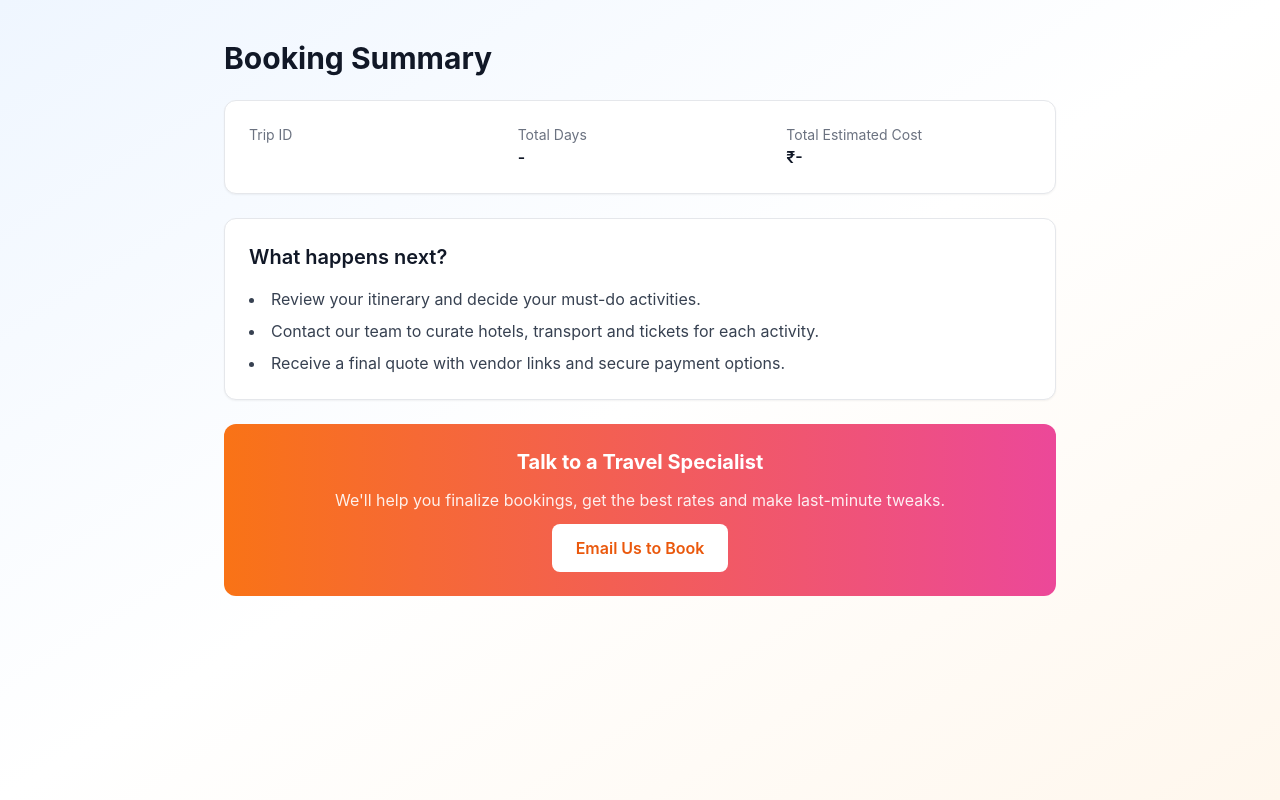
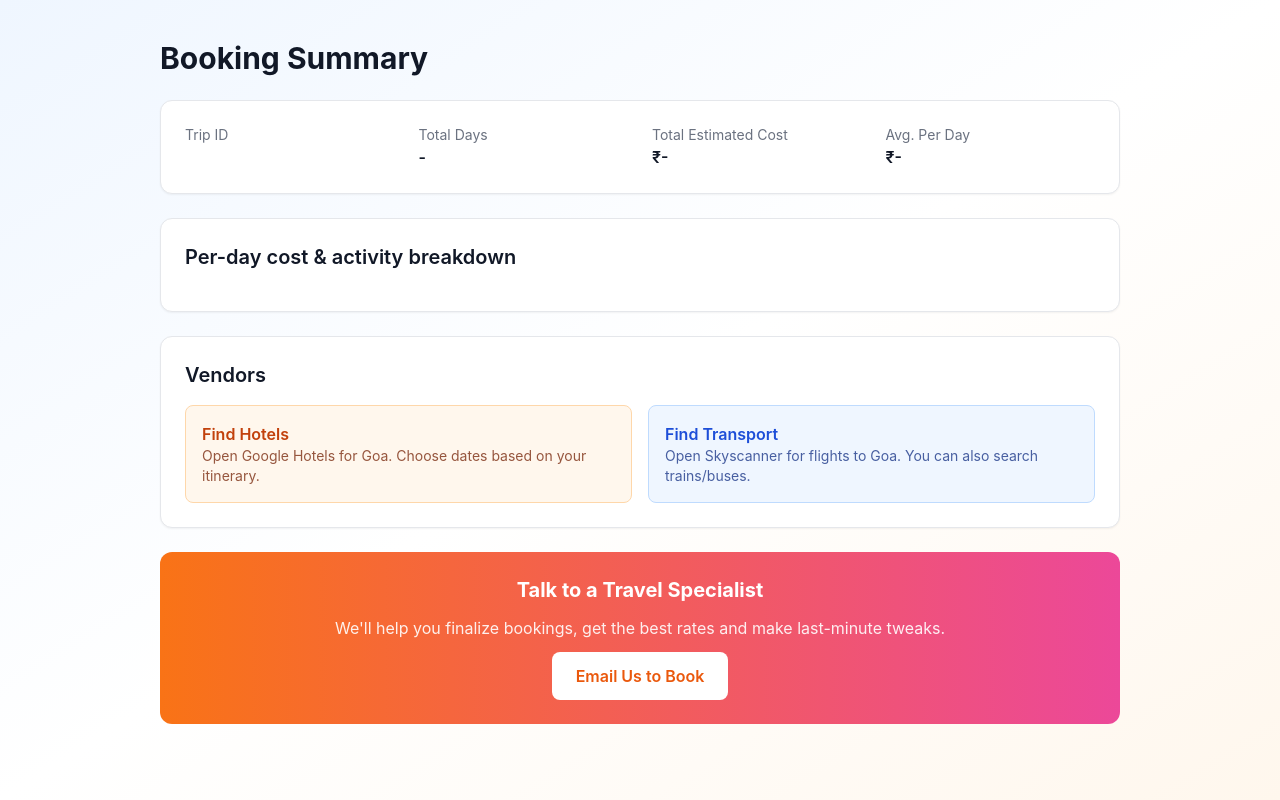
Before and after one commit to vamsitatiparthi/goa-guide, a Next.js app in the folder frontend/: page /booking in a window 1280 px wide. Built offline with nearby package versions, Linux system fonts and the light colour scheme.

Commit message:
feat(booking): per-day breakdown and vendor stubs; wire start-booking

```diff
--- a/frontend/pages/booking.tsx
+++ b/frontend/pages/booking.tsx
@@ -1,5 +1,12 @@
 import { useEffect, useMemo, useState } from 'react'
 import { useRouter } from 'next/router'
+
+type DayBreakdown = {
+  day: number
+  date: string
+  activitiesCount: number
+  estimatedCost: number
+}
 
 export default function Booking() {
   const router = useRouter()
@@ -19,22 +26,34 @@ export default function Booking() {
     if (!itinerary) return null
     const days = itinerary.itinerary?.length || 0
     const total = itinerary.total_cost || 0
+    const perDay: DayBreakdown[] = (itinerary.itinerary || []).map((d: any) => ({
+      day: d.day,
+      date: d.date,
+      activitiesCount: (d.activities || []).length,
+      estimatedCost: d.estimated_cost || 0,
+    }))
+    const avgPerDay = days ? Math.round(total / days) : 0
     return {
       days,
       total,
+      perDay,
+      avgPerDay,
     }
   }, [itinerary])
 
+  const hotelUrl = 'https://www.google.com/travel/hotels/Goa'
+  const transportUrl = 'https://www.skyscanner.co.in/transport/flights-to/goa/'
+
   return (
     <div className="min-h-screen bg-gradient-to-br from-blue-50 via-white to-orange-50">
-      <div className="max-w-4xl mx-auto px-4 sm:px-6 lg:px-8 py-10">
+      <div className="max-w-5xl mx-auto px-4 sm:px-6 lg:px-8 py-10">
         <h1 className="text-3xl font-bold text-gray-900 mb-6">Booking Summary</h1>
 
         <div className="bg-white p-6 rounded-xl shadow-sm border mb-6">
-          <div className="grid grid-cols-1 md:grid-cols-3 gap-6">
+          <div className="grid grid-cols-1 md:grid-cols-4 gap-6">
             <div>
               <div className="text-gray-500 text-sm">Trip ID</div>
-              <div className="font-semibold">{tripId}</div>
+              <div className="font-semibold break-all">{tripId}</div>
             </div>
             <div>
               <div className="text-gray-500 text-sm">Total Days</div>
@@ -44,16 +63,48 @@ export default function Booking() {
               <div className="text-gray-500 text-sm">Total Estimated Cost</div>
               <div className="font-semibold">₹{summary?.total?.toLocaleString?.() ?? '-'}</div>
             </div>
+            <div>
+              <div className="text-gray-500 text-sm">Avg. Per Day</div>
+              <div className="font-semibold">₹{summary?.avgPerDay?.toLocaleString?.() ?? '-'}</div>
+            </div>
           </div>
         </div>
 
         <div className="bg-white p-6 rounded-xl shadow-sm border mb-6">
-          <h2 className="text-xl font-semibold mb-4">What happens next?</h2>
-          <ul className="list-disc list-inside text-gray-700 space-y-2">
-            <li>Review your itinerary and decide your must-do activities.</li>
-            <li>Contact our team to curate hotels, transport and tickets for each activity.</li>
-            <li>Receive a final quote with vendor links and secure payment options.</li>
-          </ul>
+          <h2 className="text-xl font-semibold mb-4">Per-day cost & activity breakdown</h2>
+          <div className="divide-y">
+            {summary?.perDay?.map((d) => (
+              <div key={d.day} className="py-3 flex items-center justify-between">
+                <div className="text-gray-800 font-medium">Day {d.day} — {new Date(d.date).toLocaleDateString()}</div>
+                <div className="text-gray-600">{d.activitiesCount} activities</div>
+                <div className="text-orange-600 font-semibold">₹{d.estimatedCost.toLocaleString()}</div>
+              </div>
+            ))}
+          </div>
+        </div>
+
+        <div className="bg-white p-6 rounded-xl shadow-sm border mb-6">
+          <h2 className="text-xl font-semibold mb-4">Vendors</h2>
+          <div className="grid grid-cols-1 md:grid-cols-2 gap-4">
+            <a
+              href={hotelUrl}
+              target="_blank"
+              rel="noreferrer"
+              className="block border rounded-lg p-4 hover:shadow transition bg-orange-50 border-orange-200"
+            >
+              <div className="font-semibold text-orange-700">Find Hotels</div>
+              <div className="text-sm text-orange-900/80">Open Google Hotels for Goa. Choose dates based on your itinerary.</div>
+            </a>
+            <a
+              href={transportUrl}
+              target="_blank"
+              rel="noreferrer"
+              className="block border rounded-lg p-4 hover:shadow transition bg-blue-50 border-blue-200"
+            >
+              <div className="font-semibold text-blue-700">Find Transport</div>
+              <div className="text-sm text-blue-900/80">Open Skyscanner for flights to Goa. You can also search trains/buses.</div>
+            </a>
+          </div>
         </div>
 
         <div className="bg-gradient-to-r from-orange-500 to-pink-500 text-white p-6 rounded-xl text-center space-y-3">
```
